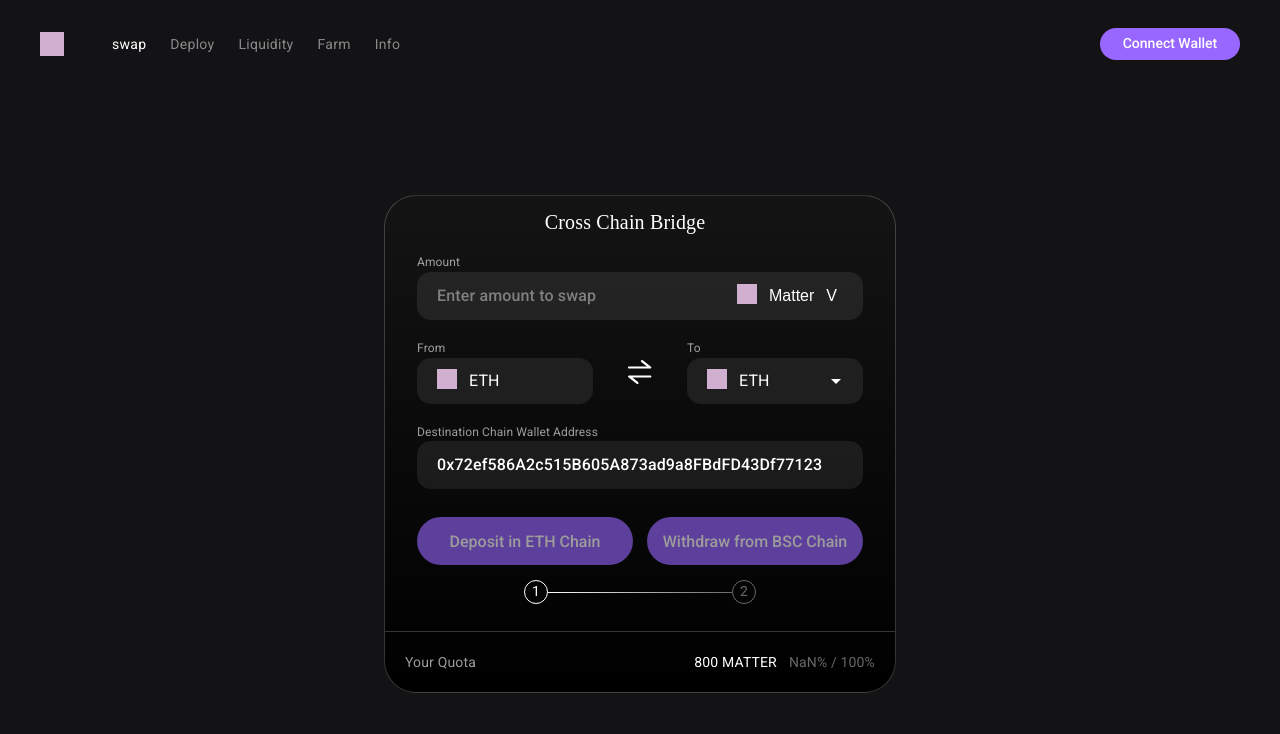
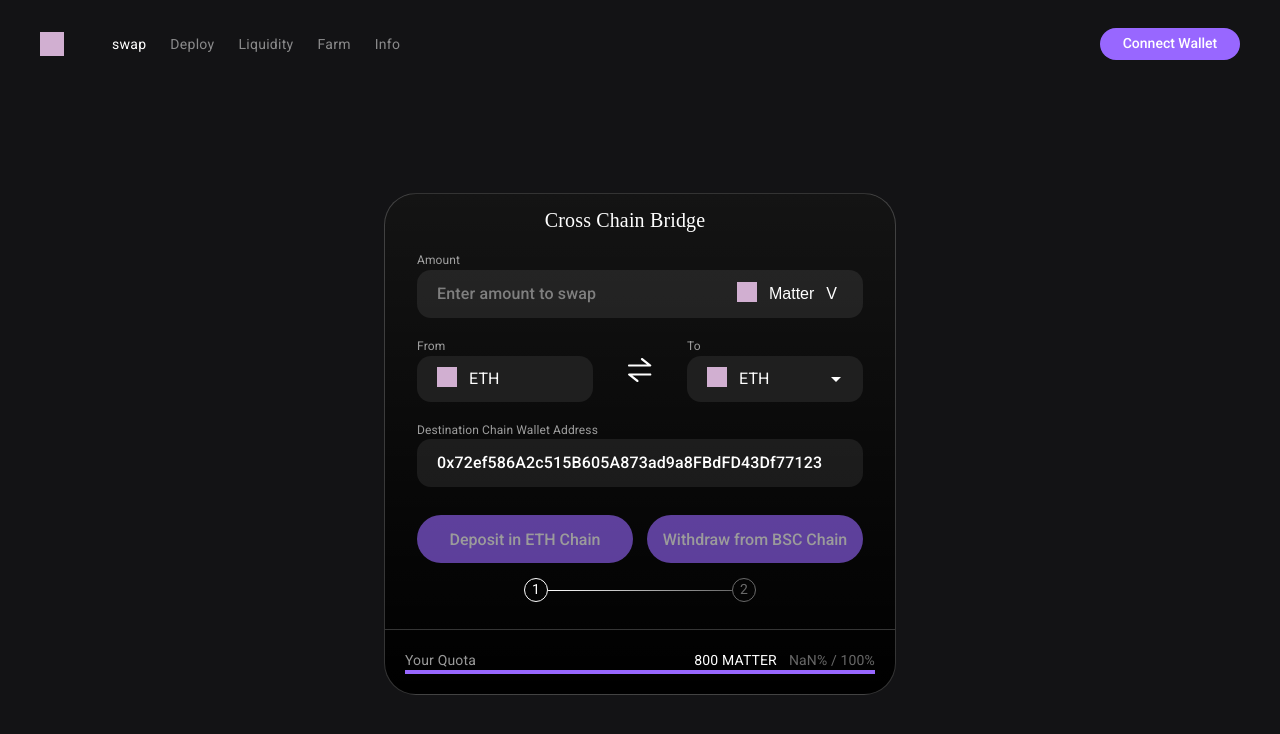
Before and after one commit to chainswap/info, a React (Create React App) app: page /#/swap in a window 1280 px wide. Shown: the top 734 px of the page. Built offline with nearby package versions, Linux system fonts and the light colour scheme.

Commit message:
add Quota Bar

```diff
--- /dev/null
+++ b/src/components/swap/QuotaBar.tsx
@@ -0,0 +1,19 @@
+import React from 'react'
+import { styled } from '@material-ui/styles'
+
+interface Props {
+  percentage: number
+}
+
+const Border = styled('div')({
+  backgroundColor: 'rgba(255, 255, 255, .4)',
+  borderRadius: 5,
+})
+
+export default function QuotaBar(props: Props) {
+  return (
+    <Border>
+      <div style={{ height: '4px', width: `${props.percentage}%`, backgroundColor: '#9867FF' }}></div>
+    </Border>
+  )
+}
--- /dev/null
+++ b/src/components/swap/QuotaInfo.tsx
@@ -0,0 +1,44 @@
+import React from 'react'
+import { styled } from '@material-ui/styles'
+import { RowBetween } from '../Row/index'
+
+interface Props {
+  percentage: number
+  quota: number
+  currency: string
+}
+
+const QuotaLabel = styled('label')({
+  color: '#FFFFFF',
+  opacity: 0.6,
+  fontSize: 14,
+  fontFamily: 'Roboto',
+})
+
+const QuotaData = styled('div')({
+  display: 'flex',
+  color: '#FFFFFF',
+  fontWeight: 400,
+  '& .percentage': {
+    opacity: 0.4,
+    marginLeft: 12,
+  },
+})
+
+export default function QuotaInfo(props: Props) {
+  const { percentage, quota, currency } = props
+
+  return (
+    <>
+      <RowBetween>
+        <QuotaLabel>Your Quota</QuotaLabel>
+        <QuotaData>
+          <div>
+            {quota} {currency}
+          </div>
+          <div className="percentage">{percentage}% / 100%</div>
+        </QuotaData>
+      </RowBetween>
+    </>
+  )
+}
--- /dev/null
+++ b/src/components/swap/StepperContainer.tsx
@@ -0,0 +1,33 @@
+import React from 'react'
+import Row, { RowBetween } from '../Row/index'
+import Button from '../Button/Button'
+import Stepper from '../Stepper/Stepper'
+
+interface Props {
+  onDeposit: () => void
+  onWithdraw: () => void
+  depositEnabled: boolean
+  withdrawEnabled: boolean
+  from: string
+  to: string
+}
+
+export default function StepperContainer(props: Props) {
+  const { depositEnabled, withdrawEnabled, onDeposit, onWithdraw, from, to } = props
+
+  return (
+    <>
+      <RowBetween>
+        <Button size="large" width="216px" disabled={!depositEnabled} onClick={onDeposit}>
+          Deposit in {from} Chain
+        </Button>
+        <Button size="large" width="216px" disabled={!withdrawEnabled} onClick={onWithdraw}>
+          Withdraw from {to} Chain
+        </Button>
+      </RowBetween>
+      <Row justify={'center'}>
+        <Stepper />
+      </Row>
+    </>
+  )
+}
--- a/src/pages/Swap/Swap.tsx
+++ b/src/pages/Swap/Swap.tsx
@@ -9,9 +9,9 @@ import WalletModal from '../../components/WalletModal'
 import { styled } from '@material-ui/styles'
 import Input from '../../components/Input/Input'
 import Column from '../../components/Column/index'
-import { RowBetween, RowFixed } from '../../components/Row/index'
-import Stepper from '../../components/Stepper/Stepper'
-import Row from '../../components/Row/index'
+import QuotaInfo from '../../components/swap/QuotaInfo'
+import QuotaBar from '../../components/swap/QuotaBar'
+import StepperContainer from '../../components/swap/StepperContainer'
 
 const FormWrapper = styled('div')({
   display: 'grid',
@@ -25,35 +25,6 @@ const StepperWrapper = styled('div')({
   padding: '28px 32px',
 })
 
-interface StepperContainerProps {
-  onDeposit: () => void
-  onWithdraw: () => void
-  depositEnabled: boolean
-  withdrawEnabled: boolean
-  from: string
-  to: string
-}
-
-function StepperContainer(props: StepperContainerProps) {
-  const { depositEnabled, withdrawEnabled, onDeposit, onWithdraw, from, to } = props
-
-  return (
-    <>
-      <RowBetween>
-        <Button size="large" width="216px" disabled={!depositEnabled} onClick={onDeposit}>
-          Deposit in {from} Chain
-        </Button>
-        <Button size="large" width="216px" disabled={!withdrawEnabled} onClick={onWithdraw}>
-          Withdraw from {to} Chain
-        </Button>
-      </RowBetween>
-      <Row justify={'center'}>
-        <Stepper />
-      </Row>
-    </>
-  )
-}
-
 const Seperator = styled('div')({
   width: '100%',
   height: 1,
@@ -66,51 +37,6 @@ const Footer = styled('div')({
   borderRadius: '0 0 20px 20px',
   padding: 20,
 })
-
-const QuotaLabel = styled('label')({
-  color: '#FFFFFF',
-  opacity: 0.6,
-  fontSize: 14,
-  fontFamily: 'Roboto',
-})
-
-const QuotaData = styled('div')({
-  display: 'flex',
-  color: '#FFFFFF',
-  fontWeight: 400,
-  '& .percentage': {
-    opacity: 0.4,
-    marginLeft: 12,
-  },
-})
-
-interface QuotaInfoProps {
-  amount: number
-  quota: number
-  currency: string
-}
-
-function QuotaInfo(props: QuotaInfoProps) {
-  const { amount, quota, currency } = props
-  console.log(amount)
-  // const amount = 0
-  // const quota = 800
-  // const currency = 'MATTER'
-  const percentage = ((quota - amount) / quota) * 100
-  return (
-    <>
-      <RowBetween>
-        <QuotaLabel>Your Quota</QuotaLabel>
-        <QuotaData>
-          <div>
-            {quota} {currency}
-          </div>
-          <div className="percentage">{percentage}% / 100%</div>
-        </QuotaData>
-      </RowBetween>
-    </>
-  )
-}
 
 export default function Swap() {
   const [account, setAccouny] = useState(true)
@@ -156,6 +82,10 @@ export default function Swap() {
     alert('withdraw')
   }
 
+  function getPercentage() {
+    return ((quota - parseFloat(amount)) / quota) * 100
+  }
+
   return (
     <>
       <AppBody>
@@ -189,8 +119,8 @@ export default function Swap() {
             </StepperWrapper>
             <Seperator />
             <Footer>
-              <QuotaInfo amount={parseFloat(amount)} quota={quota} currency={currency} />
-              {/* <QuotaChart /> */}
+              <QuotaInfo quota={quota} currency={currency} percentage={getPercentage()} />
+              <QuotaBar percentage={getPercentage()} />
             </Footer>
           </>
         )}
```
